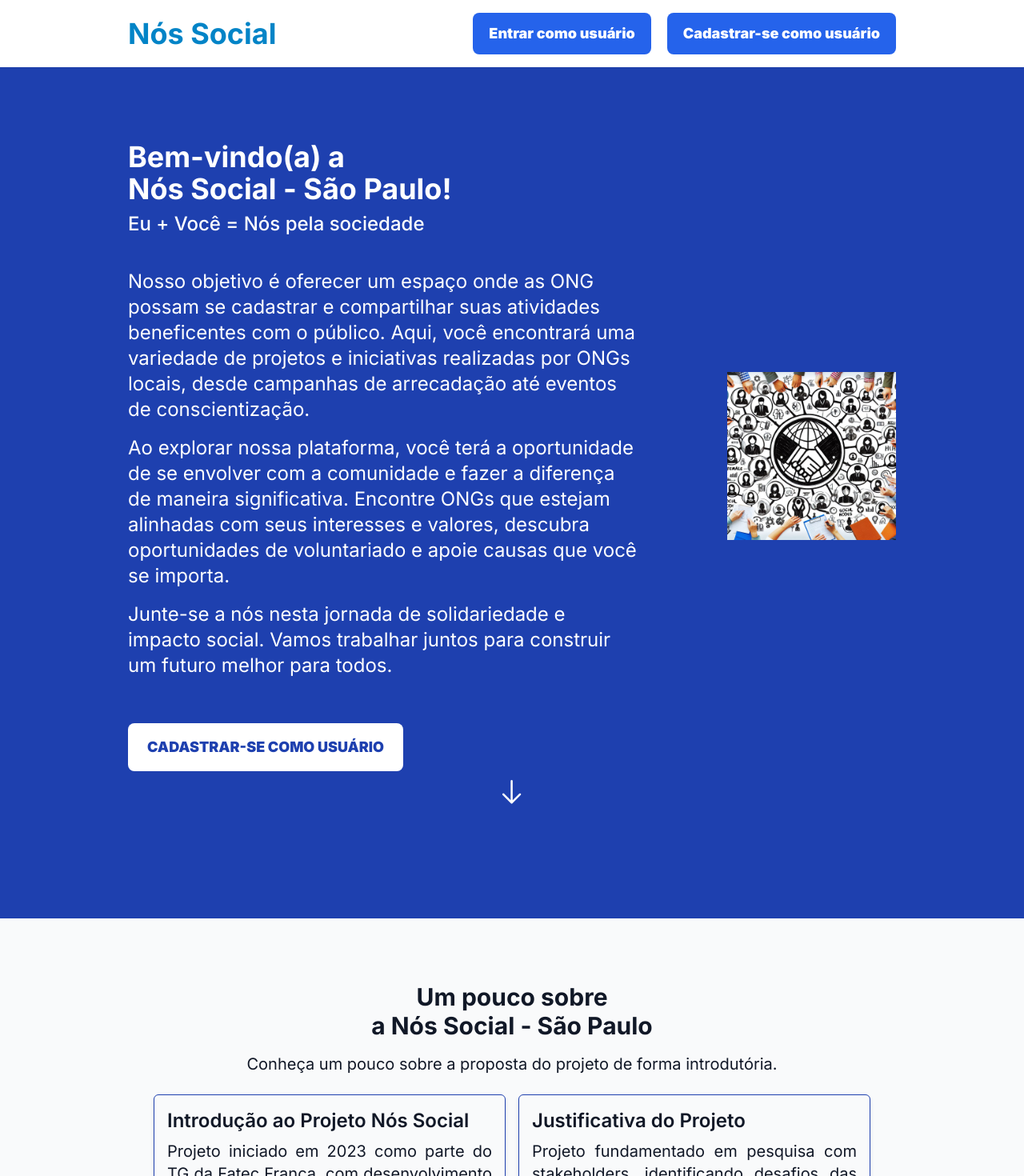
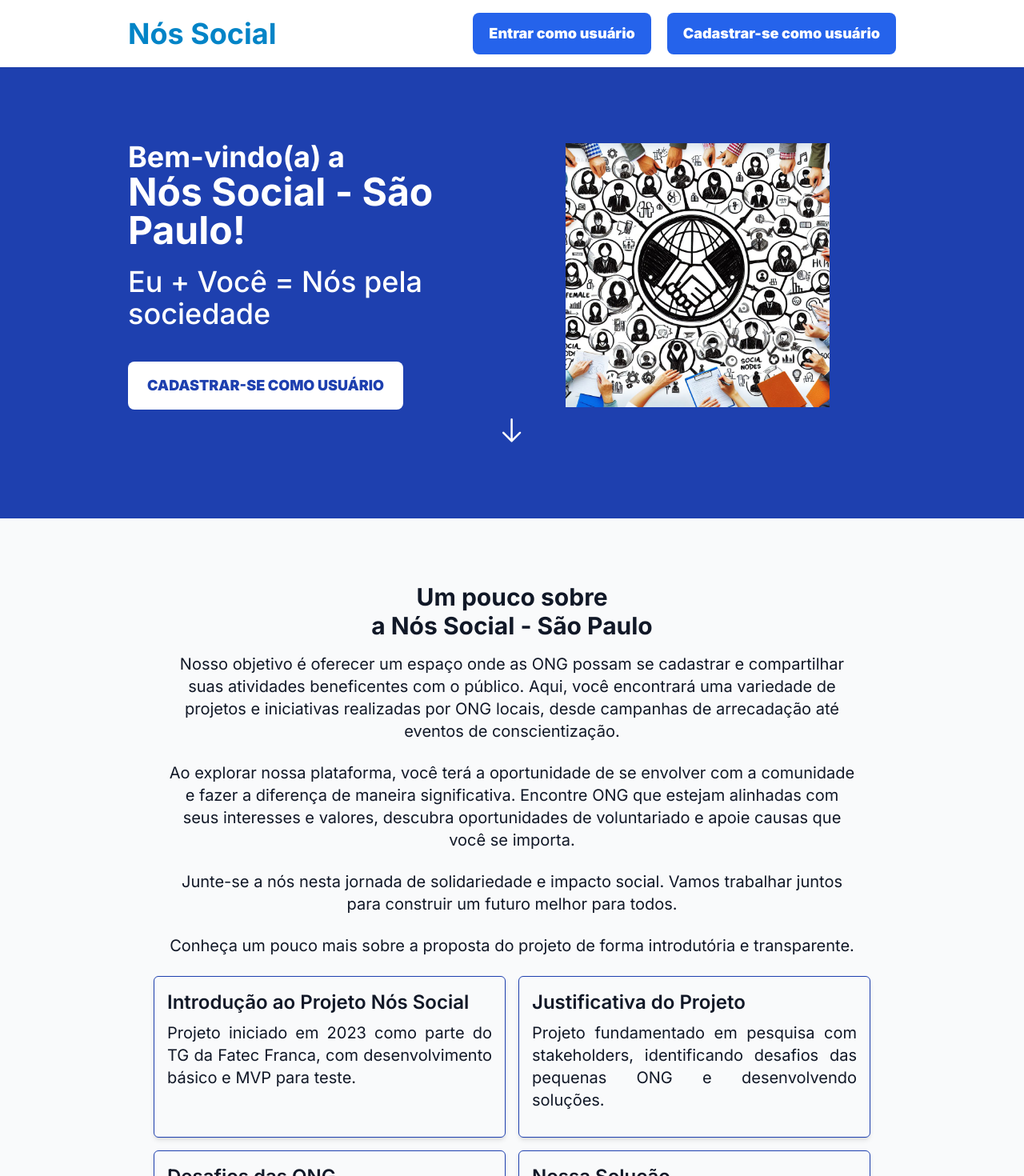
Before and after one commit to mateushilariodias/tg-nos-social-front-end, a Next.js app in the folder client/: page / in a window 1280 px wide. Shown: the top 1470 px of the page at 80% size. Built offline with nearby package versions, Linux system fonts and the light colour scheme.

Commit message:
applies some layout changes to the Header, Hero and about section of the homepage

```diff
--- a/client/src/components/homepage/AboutSection.tsx
+++ b/client/src/components/homepage/AboutSection.tsx
@@ -9,9 +9,12 @@
             <h2 className="font-bold text-center text-3xl pt-16 lg:pt-20 pb-4">
                 Um pouco sobre <br /> a Nós Social - São Paulo
             </h2>
-            <p className="text-center text-xl pb-6">
-                Conheça um pouco sobre a proposta do projeto de forma introdutória.
-            </p>
+            <div className="xl:max-w-4xl mx-auto px-4">
+                <p className="text-center text-xl pb-6">Nosso objetivo é oferecer um espaço onde as ONG possam se cadastrar e compartilhar suas atividades beneficentes com o público. Aqui, você encontrará uma variedade de projetos e iniciativas realizadas por ONG locais, desde campanhas de arrecadação até eventos de conscientização.</p>
+                <p className="text-center text-xl pb-6">Ao explorar nossa plataforma, você terá a oportunidade de se envolver com a comunidade e fazer a diferença de maneira significativa. Encontre ONG que estejam alinhadas com seus interesses e valores, descubra oportunidades de voluntariado e apoie causas que você se importa.</p>
+                <p className="text-center text-xl pb-6">Junte-se a nós nesta jornada de solidariedade e impacto social. Vamos trabalhar juntos para construir um futuro melhor para todos.</p>
+                <p className="text-center text-xl pb-6">Conheça um pouco mais sobre a proposta do projeto de forma introdutória e transparente.</p>
+            </div>
             <article className="CardsAboutSection block lg:hidden w-full lg:overflow-hidden relative px-4">
                 <AboutSectionRender data={DataAboutSection} />
             </article>
--- a/client/src/components/homepage/HeroSection.tsx
+++ b/client/src/components/homepage/HeroSection.tsx
@@ -4,26 +4,23 @@
 function HeroSection() {
 
     return (
-        <section className="pt-24 pb-10 px-4 lg:pt-44 lg:pb-32 lg:px-40 bg-blue-800 text-white">
+        <section className="w-full pt-24 pb-10 px-4 lg:pt-44 lg:pb-12 xl:pb-20 lg:px-16 xl:px-40 bg-blue-800 text-white">
             <article className="lg:flex lg:flex-row">
-                <div>
-                    <h1 className="font-bold text-3xl lg:text-4xl pb-2">Bem-vindo(a) a <br /> Nós Social - São Paulo!</h1>
-                    <h2 className="font-medium text-2xl pb-4 lg:pb-10">Eu + Você = Nós pela sociedade</h2>
-                    <p className="text-xl lg:text-2xl pb-4 lg:pr-28">Nosso objetivo é oferecer um espaço onde as ONG possam se cadastrar e compartilhar suas atividades beneficentes com o público. Aqui, você encontrará uma variedade de projetos e iniciativas realizadas por ONGs locais, desde campanhas de arrecadação até eventos de conscientização.</p>
-                    <p className="text-xl lg:text-2xl pb-4 lg:pr-28">Ao explorar nossa plataforma, você terá a oportunidade de se envolver com a comunidade e fazer a diferença de maneira significativa. Encontre ONGs que estejam alinhadas com seus interesses e valores, descubra oportunidades de voluntariado e apoie causas que você se importa.</p>
-                    <p className="text-xl lg:text-2xl pb-8 lg:pb-14 lg:pr-28">Junte-se a nós nesta jornada de solidariedade e impacto social. Vamos trabalhar juntos para construir um futuro melhor para todos.</p>
+                <div className="w-full my-auto">
+                    <h1 className="font-bold text-4xl pb-5">Bem-vindo(a) a <br /> <span className="text-5xl">Nós Social - São Paulo!</span></h1>
+                    <h2 className="font-medium text-4xl pb-4 lg:pb-10">Eu + Você = Nós pela sociedade</h2>
                     <Link href="/registerUser" className="hidden lg:inline-flex bg-white hover:bg-slate-100 lg:mb-0 py-4 px-6 font-bold text-blue-800 rounded-lg text-sm lg:text-lg uppercase text-center">
                         <strong>Cadastrar-se como usuário</strong>
                     </Link>
                 </div>
-                <div className="lg:hidden w-full flex justify-center items-center pb-10 lg:pb-0">
-                    <img className="w-full" src="images/hero.jpeg" alt="Imagem de vários icones de pessoas conectadas." />
+                <div className="lg:hidden w-auto flex justify-center items-center pb-10 lg:pb-0">
+                    <img className="w-auto" src="images/hero.jpeg" alt="Imagem de vários icones de pessoas conectadas." />
                 </div>
                 <Link href="/registerUser" className="lg:hidden inline-flex bg-white hover:bg-slate-100 lg:mb-0 py-4 px-6 font-bold text-blue-800 rounded-lg text-sm lg:text-lg uppercase text-center">
                     <strong>Cadastrar-se como usuário</strong>
                 </Link>
-                <div className="hidden w-full lg:flex justify-center items-center mt-10 lg:mt-0">
-                    <img className="w-full" src="images/hero.jpeg" alt="Imagem de vários icones de pessoas conectadas." />
+                <div className="hidden w-auto lg:flex lg:justify-end xl:justify-center items-center mt-10 lg:mt-0">
+                    <img className="w-2/3" src="images/hero.jpeg" alt="Imagem de vários icones de pessoas conectadas." />
                 </div>
                 <Link href="#aboutSection">
                     <GoArrowDown className="lg:hidden mt-8 mx-auto h-10 w-10 animate-bounce" />
--- a/client/src/components/homepage/header.tsx
+++ b/client/src/components/homepage/header.tsx
@@ -8,7 +8,7 @@
     const [showMobileMenu, setShowMobileMenu] = useState(false);
 
     return (
-        <header className="fixed z-50 w-full bg-white flex justify-between items-center p-4 lg:px-40 shadow-sm">
+        <header className="fixed z-50 w-full bg-white flex justify-between items-center p-4 lg:px-16 xl:px-40 shadow-sm">
             <Link className="font-bold text-sky-600 text-3xl lg:text-4xl" href='/'>Nós Social</Link>
             <nav className="hidden lg:flex lg:gap-5 items-center text-gray-600">
                 <Link href="/loginUser" className="bg-blue-600 hover:bg-blue-800 py-3 px-5 font-bold text-white text-lg rounded-lg">
```
